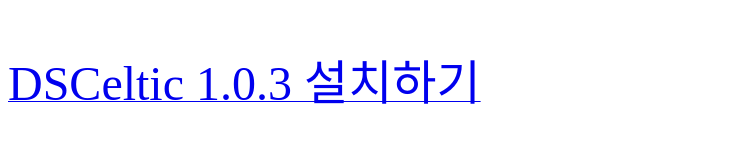
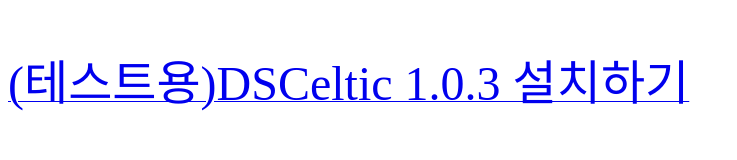
Before and after one commit to rojhw/dsceltic, a plain HTML site: page dsceltic/index.html in a window 1280 px wide. Shown: the whole page, without its empty margins (0-737 px from the left). Drawn offline with Linux system fonts and the light colour scheme.

Commit message:
ipa update

```diff
--- a/dsceltic/index.html
+++ b/dsceltic/index.html
@@ -11,6 +11,6 @@
 <body>
 	</br>
 	</br>
-	<a href="itms-services://?action=download-manifest&url=https://raw.githubusercontent.com/rojhw/rojhw.github.io/master/dsceltic/DSCeltic_103.plist"><font size="20">DSCeltic 1.0.3 설치하기</font></a>
+	<a href="itms-services://?action=download-manifest&url=https://raw.githubusercontent.com/rojhw/rojhw.github.io/master/dsceltic/DSCeltic_103.plist"><font size="20">(테스트용)DSCeltic 1.0.3 설치하기</font></a>
 </body>
 </html>
```
